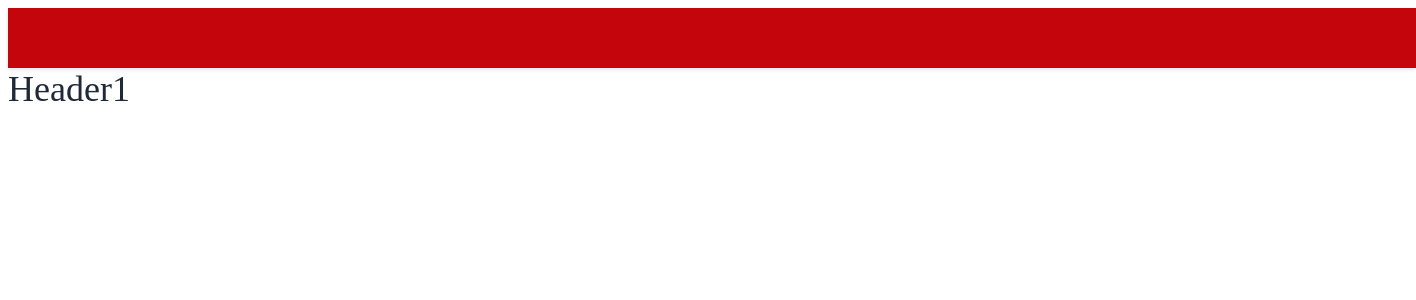
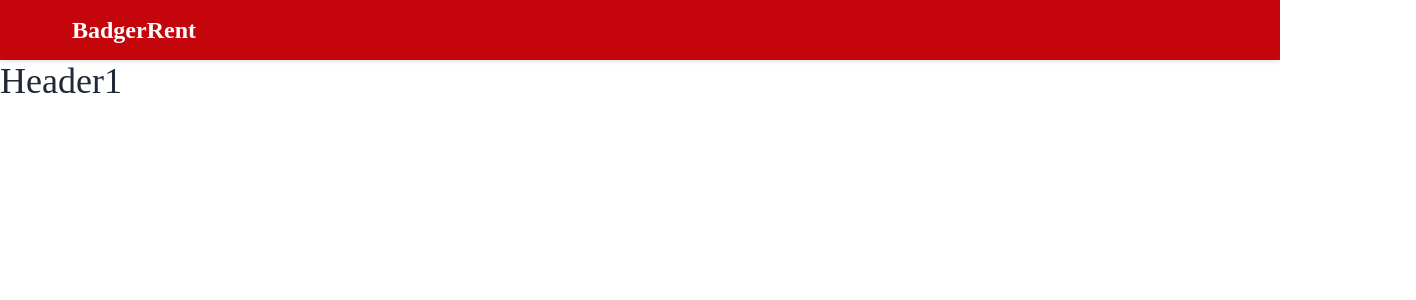
Before and after one commit to CalvinPrajogo/badgerrent, a React app in the folder frontend/: page / in a window 1280 px wide. Shown: the top 300 px of the page, 1416 px wide, since content can reach past the window. Built offline with nearby package versions, Linux system fonts and the light colour scheme; the HTML template or start-up script is replaced by a standard one; a web font is replaced by a local one.

Commit message:
Fix header margins and scrolling width issue

```diff
--- a/frontend/src/index.css
+++ b/frontend/src/index.css
@@ -31,16 +31,23 @@
   color: #535bf2;
 }
 
-body {
+html, body {
+  margin: 0;
+  padding: 0;
   background-color: #ffffff;
   color: #1f2937;
+  min-width: 320px;
+  min-height: 100vh;
+  overflow-x: hidden; /* Prevent horizontal scrolling */
+}
+
+* {
+  box-sizing: border-box; /* Ensure padding/borders don't add to element width */
 }
 
 /* Remove default margins from headings */
 h1, h2, h3, h4, h5, h6 {
   margin: 0;
-  min-width: 320px;
-  min-height: 100vh;
 }
 
 h1 {
```
